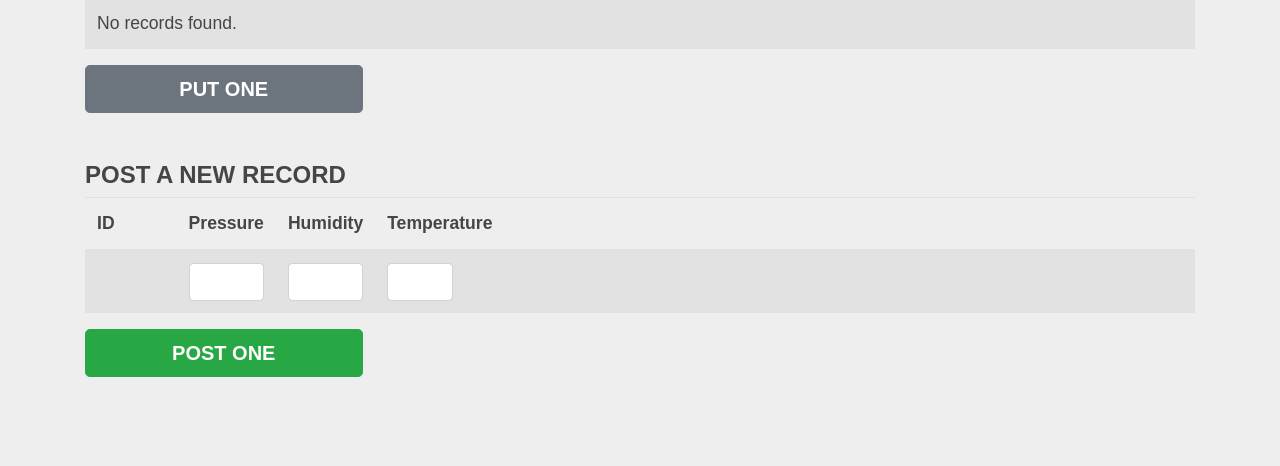
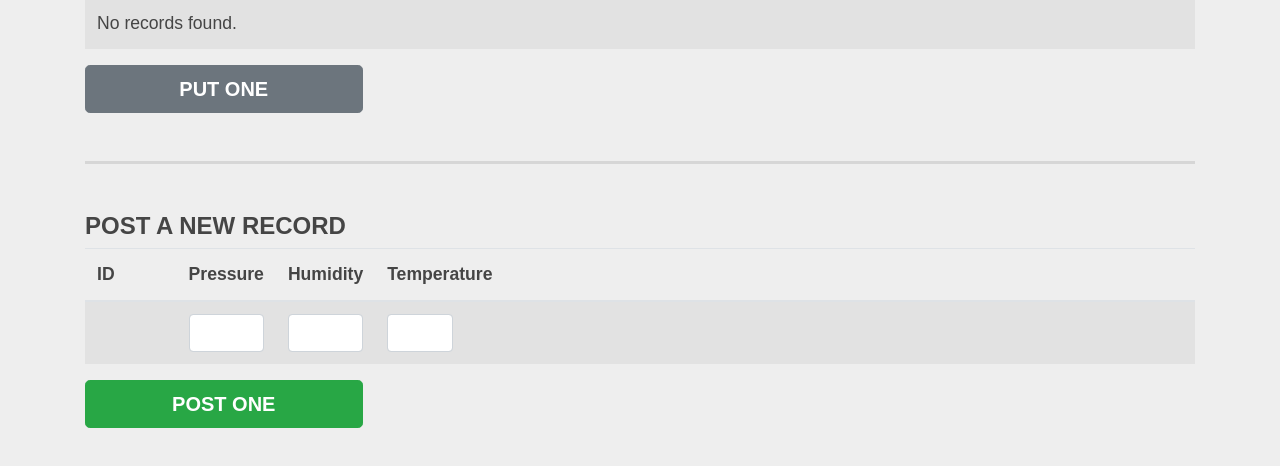
Before and after one commit to Michael-MO/Exam-TypeScript, a website built with webpack: page src/index.htm in a window 1280 px wide. Shown: the part 358-824 px from the top of the page. Built offline with nearby package versions, Linux system fonts and the light colour scheme; no server answers; a web font is replaced by a local one.

Commit message:
A horizontal line..

```diff
--- a/src/index.htm
+++ b/src/index.htm
@@ -64,6 +64,7 @@
           <button id="PutOne" class="btn btn-secondary btn-lg col-3">Put One</button>
         </div>
       </div>
+      <hr />
       <div class="row mt-5">
         <div class="col">
           <h4>Post A New Record</h4>
--- a/src/scss/styles.scss
+++ b/src/scss/styles.scss
@@ -27,3 +27,10 @@ button.btn, a.btn {
     text-transform: uppercase;
     font-weight: bold;
 }
+
+hr {
+    margin-top: 3rem;
+    margin-bottom: 3rem;
+    border: 0;
+    border-top: 3px solid rgba(0,0,0,.1);
+}
```
